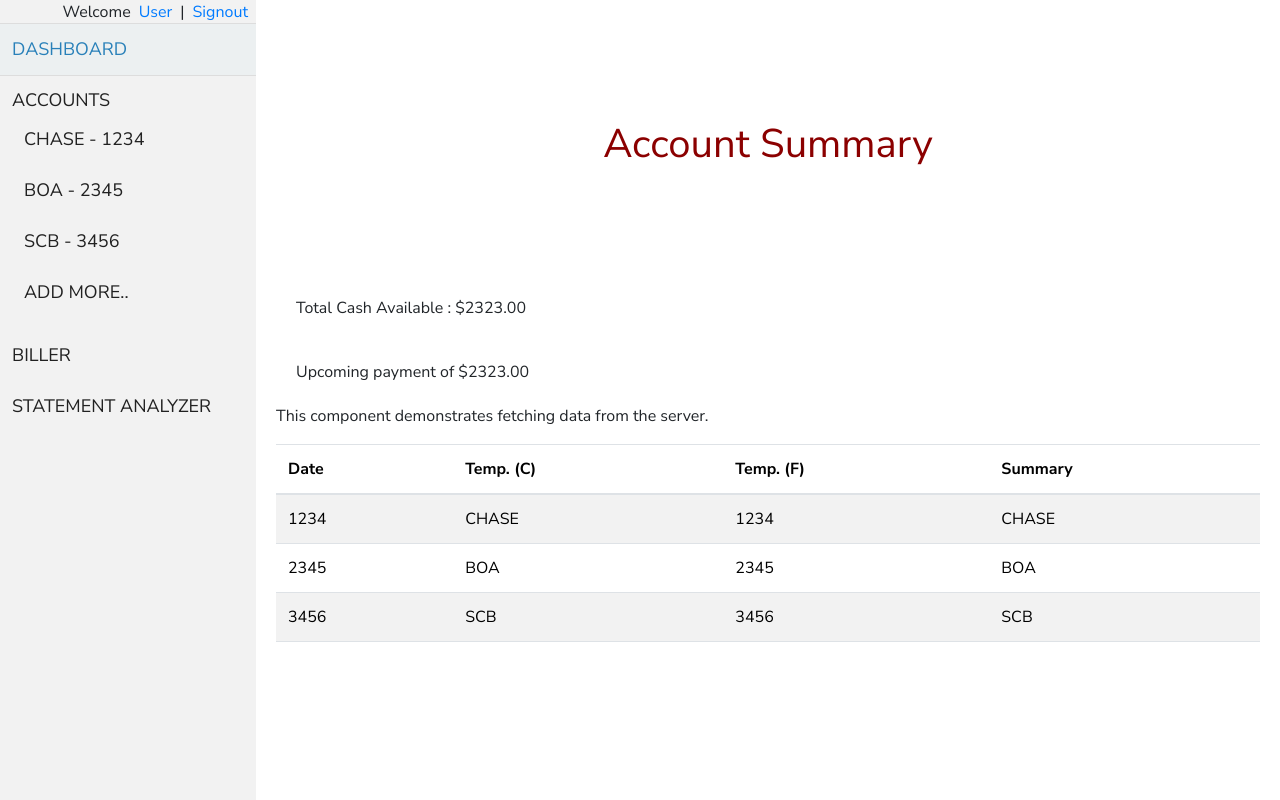
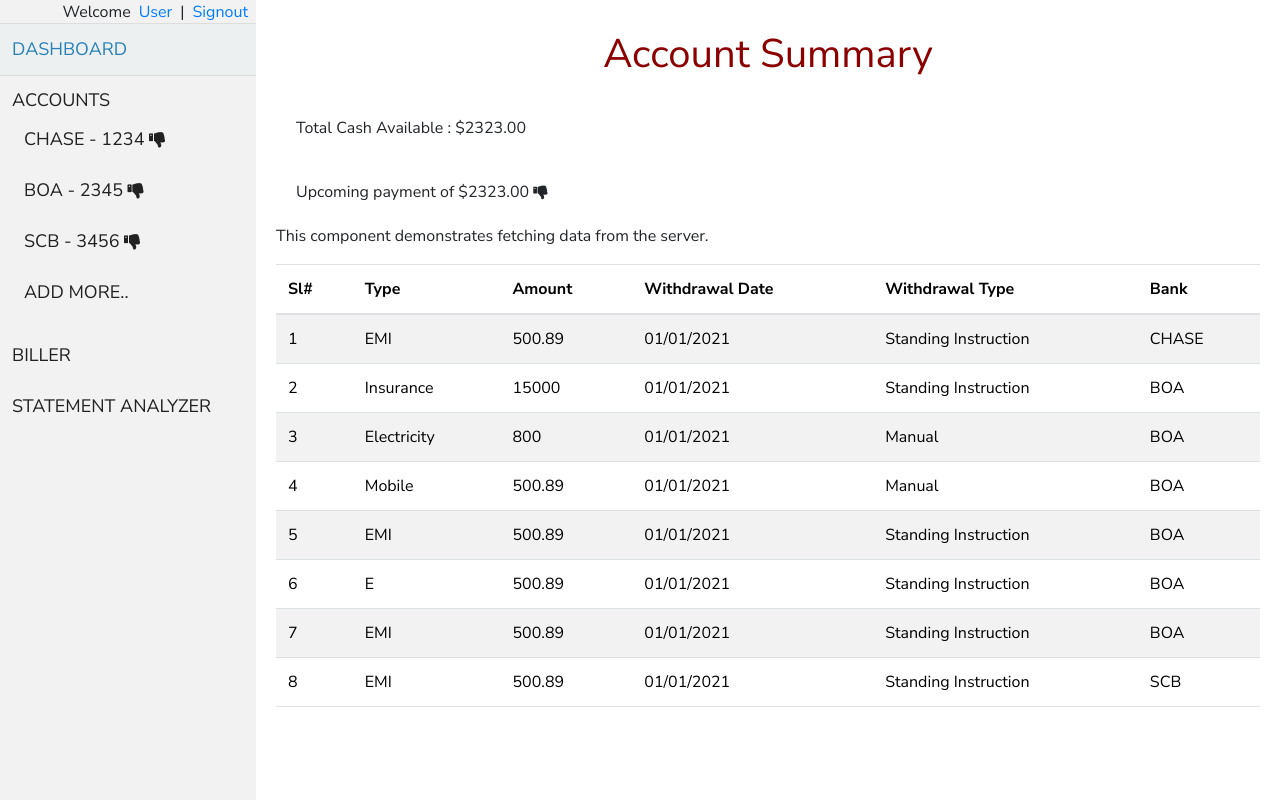
Before and after one commit to ShemeerNS/FINSPEND, an Angular app: page /dashboard in a window 1280 px wide. Built offline with nearby package versions, Linux system fonts and the light colour scheme.

Commit message:
bankaccounts initial jscon added

```diff
--- a/src/app/app.component.ts
+++ b/src/app/app.component.ts
@@ -1,5 +1,8 @@
 import { Component, EventEmitter, Output } from '@angular/core';
 import { OnInit } from '@angular/core';
+import { Banks } from './bank.model';
+
+import bankData from './bankaacounts.json';
 
 @Component({
   selector: 'app-root',
@@ -9,6 +12,11 @@
 
 export class AppComponent implements OnInit {
   title = 'FINSPEND';
+  BankAccounts: Banks = bankData;
+
   ngOnInit() {
+    console.log(this.BankAccounts.Bank[1].Name)
+    console.log(this.BankAccounts.Bank[1].Statement[0].Wdate)
   }
+
 }
--- /dev/null
+++ b/src/app/bankaacounts.json
@@ -0,0 +1,133 @@
+{
+    "Bank": [
+      {
+        "Name": "CHASE",
+        "AccountNumber": 1234435454,
+        "RoutingNumber": 233455345,
+        "Balance": 121212,
+        "Statement": [
+          {
+            "Amount": 200,
+            "Wdate": "12-14-2020",
+            "Category": "Shopping"
+          },
+          {
+            "Amount": 300,
+            "Wdate": "12-14-2020",
+            "Category": "Shopping"
+          }
+        ],
+        "StandingInstr": [
+          {
+            "Type": "EMI",
+            "Amount": 20000,
+            "Wdate": "12-14-2020",
+            "Wtype": "Standing Instruction",
+            "Frequency": "Monthly"
+          },
+          {
+            "Type": "EMI",
+            "Amount": 20000,
+            "Wdate": "12-14-2020",
+            "Wtype": "Standing Instruction",
+            "Frequency": "Monthly"
+          }
+        ],
+        "Biller": [
+          {
+            "Name": "Phone",
+            "Amount": 400,
+            "Wdate": "12-14-2020",
+            "Wtype": "Manual",
+            "Frequency": "Manual"
+          }
+        ]
+      },
+      {
+        "Name": "BOA",
+        "AccountNumber": 1234435454,
+        "RoutingNumber": 233455345,
+        "Balance": 121212,
+        "Statement": [
+          {
+            "Amount": 200,
+            "Wdate": "12-14-2020",
+            "Category": "Shopping"
+          },
+          {
+            "Amount": 300,
+            "Wdate": "12-14-2020",
+            "Category": "Shopping"
+          }
+        ],
+        "StandingInstr": [
+          {
+            "Type": "EMI",
+            "Amount": 20000,
+            "Wdate": "12-14-2020",
+            "Wtype": "Standing Instruction",
+            "Frequency": "Monthly"
+          },
+          {
+            "Type": "EMI",
+            "Amount": 20000,
+            "Wdate": "12-14-2020",
+            "Wtype": "Standing Instruction",
+            "Frequency": "Monthly"
+          }
+        ],
+        "Biller": [
+          {
+            "Name": "Phone",
+            "Amount": 400,
+            "Wdate": "12-14-2020",
+            "Wtype": "Manual",
+            "Frequency": "Manual"
+          }
+        ]
+      },
+      {
+        "Name": "SCB",
+        "AccountNumber": 1234435454,
+        "RoutingNumber": 233455345,
+        "Balance": 121212,
+        "Statement": [
+          {
+            "Amount": 200,
+            "Wdate": "12-14-2020",
+            "Category": "Shopping"
+          },
+          {
+            "Amount": 300,
+            "Wdate": "12-14-2020",
+            "Category": "Shopping"
+          }
+        ],
+        "StandingInstr": [
+          {
+            "Type": "EMI",
+            "Amount": 20000,
+            "Wdate": "12-14-2020",
+            "Wtype": "Standing Instruction",
+            "Frequency": "Monthly"
+          },
+          {
+            "Type": "EMI",
+            "Amount": 20000,
+            "Wdate": "12-14-2020",
+            "Wtype": "Standing Instruction",
+            "Frequency": "Monthly"
+          }
+        ],
+        "Biller": [
+          {
+            "Name": "Phone",
+            "Amount": 400,
+            "Wdate": "12-14-2020",
+            "Wtype": "Manual",
+            "Frequency": "Manual"
+          }
+        ]
+      }
+    ]
+  }
--- a/src/app/dashboard/dashboard.component.html
+++ b/src/app/dashboard/dashboard.component.html
@@ -5,7 +5,7 @@
         <li (click)="viewMode =1" [ngClass]="{'active':viewMode ==1}">DASHBOARD</li>
         <li>ACCOUNTS
           <ul class="vertical-menu">
-            <li (click)="setViewMode(bank)" [ngClass]="{'active':bankId ==bank.id}" *ngFor="let bank of BankAccounts">{{bank.name}} - {{bank.id}}</li>
+            <li (click)="setViewMode(bank)" [ngClass]="{'active':bankId ==bank.id}" *ngFor="let bank of BankAccounts">{{bank.name}} - {{bank.id}} <i class="fa fa-thumbs-down" aria-hidden="true"></i></li>
             <li (click)="viewMode =3" [ngClass]="{'active':viewMode ==3}">ADD MORE..</li>
           </ul>
         </li>
--- a/src/app/newaccount/newaccount.component.html
+++ b/src/app/newaccount/newaccount.component.html
@@ -15,7 +15,6 @@
   }
 
 </style>
-<link rel="stylesheet" href="https://cdnjs.cloudflare.com/ajax/libs/font-awesome/4.7.0/css/font-awesome.min.css">
 <!-- <input type = "submit" class = "vertibutton" value = "Verify"> -->
 <form [formGroup]="accountlisted">
   <label>
--- a/src/app/summary/summary.component.html
+++ b/src/app/summary/summary.component.html
@@ -1,6 +1,6 @@
 <h1 id="tableLabel">Account Summary</h1>
 
-<div>Total Cash Available : $2323.00 </div> <div>Upcoming payment of $2323.00 <i class="bi bi-hand-thumbs-down"></i></div>
+<div>Total Cash Available : $2323.00 </div> <div>Upcoming payment of $2323.00 <i class="fa fa-thumbs-down" aria-hidden="true"></i></div>
 
 <p>This component demonstrates fetching data from the server.</p>
 
@@ -9,17 +9,21 @@
 <table class='table table-striped' aria-labelledby="tableLabel" *ngIf="BankStatements">
   <thead>
     <tr>
-      <th>Date</th>
-      <th>Temp. (C)</th>
-      <th>Temp. (F)</th>
-      <th>Summary</th>
+      <th>Sl#</th>
+      <th>Type</th>
+      <th>Amount</th>
+      <th>Withdrawal Date</th>
+      <th>Withdrawal Type</th>
+      <th>Bank</th>
     </tr>
   </thead>
   <tbody>
     <tr *ngFor="let data of BankStatements">
-      <td>{{ data.id }}</td>
-      <td>{{ data.name }}</td>
-      <td>{{ data.id }}</td>
+      <td>{{ data.sl }}</td>
+      <td>{{ data.Type }}</td>
+      <td>{{ data.Amount }}</td>
+      <td>{{ data.Wdate }}</td>
+      <td>{{ data.Wtype }}</td>
       <td>{{ data.name }}</td>
     </tr>
   </tbody>
--- a/src/app/summary/summary.component.ts
+++ b/src/app/summary/summary.component.ts
@@ -10,9 +10,14 @@
   constructor() { }
 
   BankStatements = [
-    {  id: 1234, name: 'CHASE' },
-    {  id: 2345, name: 'BOA' },
-    {  id: 3456, name: 'SCB' }
+    {  sl: 1, Type: 'EMI', Amount :500.89, Wdate : '01/01/2021', Wtype: 'Standing Instruction', name: 'CHASE'},
+    {  sl: 2, Type: 'Insurance', Amount :15000.00, Wdate : '01/01/2021', Wtype: 'Standing Instruction', name: 'BOA'},
+    {  sl: 3, Type: 'Electricity', Amount :800.00, Wdate : '01/01/2021', Wtype: 'Manual', name: 'BOA'},
+    {  sl: 4, Type: 'Mobile', Amount :500.89, Wdate : '01/01/2021', Wtype: 'Manual', name: 'BOA'},
+    {  sl: 5, Type: 'EMI', Amount :500.89, Wdate : '01/01/2021', Wtype: 'Standing Instruction', name: 'BOA'},
+    {  sl: 6, Type: 'E', Amount :500.89, Wdate : '01/01/2021', Wtype: 'Standing Instruction', name: 'BOA'},
+    {  sl: 7, Type: 'EMI', Amount :500.89, Wdate : '01/01/2021', Wtype: 'Standing Instruction', name: 'BOA'},
+    {  sl: 8, Type: 'EMI', Amount :500.89, Wdate : '01/01/2021', Wtype: 'Standing Instruction', name: 'SCB'}
   ];
 
   ngOnInit(): void {
--- a/src/styles.css
+++ b/src/styles.css
@@ -1,10 +1,10 @@
 /* You can add global styles to this file, and also import other style files */
-
+@import "https://cdnjs.cloudflare.com/ajax/libs/font-awesome/4.7.0/css/font-awesome.min.css";
 h1
 {
     color: darkred;
     text-align: center;
-    padding: 100px 100px;
+    padding: 10px 10px;
 
 }
 .sitelogo
```
Also changed, not shown: src/app/bank.model.ts (added, +36 -0 lines).
